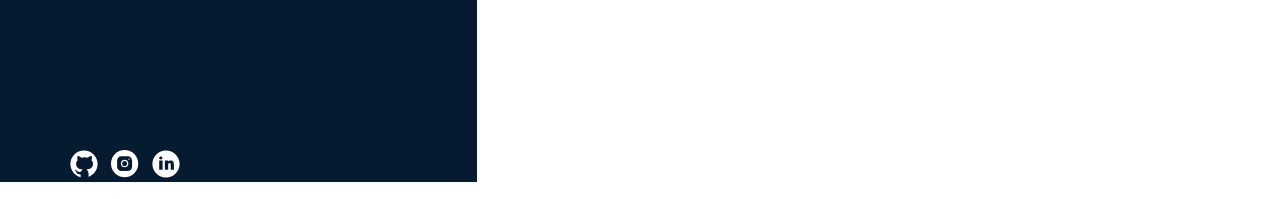
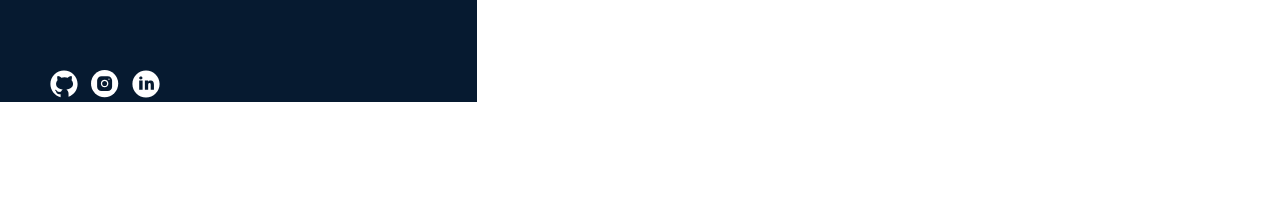
Before and after one commit to kevenbarros/portfolio-keven, a React (Create React App) app: page / in a window 1280 px wide. Shown: the part 598-797 px from the top of the page. Built offline with nearby package versions, Linux system fonts and the light colour scheme.

Commit message:
outra margin

```diff
--- a/src/styles/Menu.css
+++ b/src/styles/Menu.css
@@ -1,8 +1,8 @@
 .menuBox {
-  padding: 100px 40px 0 40px;
+  padding: 100px 40px 0px 40px;
   display: flex;
   flex-direction: column;
-  height: 85vh;
+  height: calc(100vh - 200px);
 }
 
 .menuTitleBox {
@@ -35,7 +35,7 @@
 }
 
 .contatosBox {
-  padding: 0 30px;
+  padding: 0 10px;
 }
 
 .contatosBox img {
@@ -45,6 +45,7 @@
 
 @media screen and (max-width: 768px) {
 
+
   .menuTitleBox a {
     padding: 0 10px;
     font-size: 32px;
```
